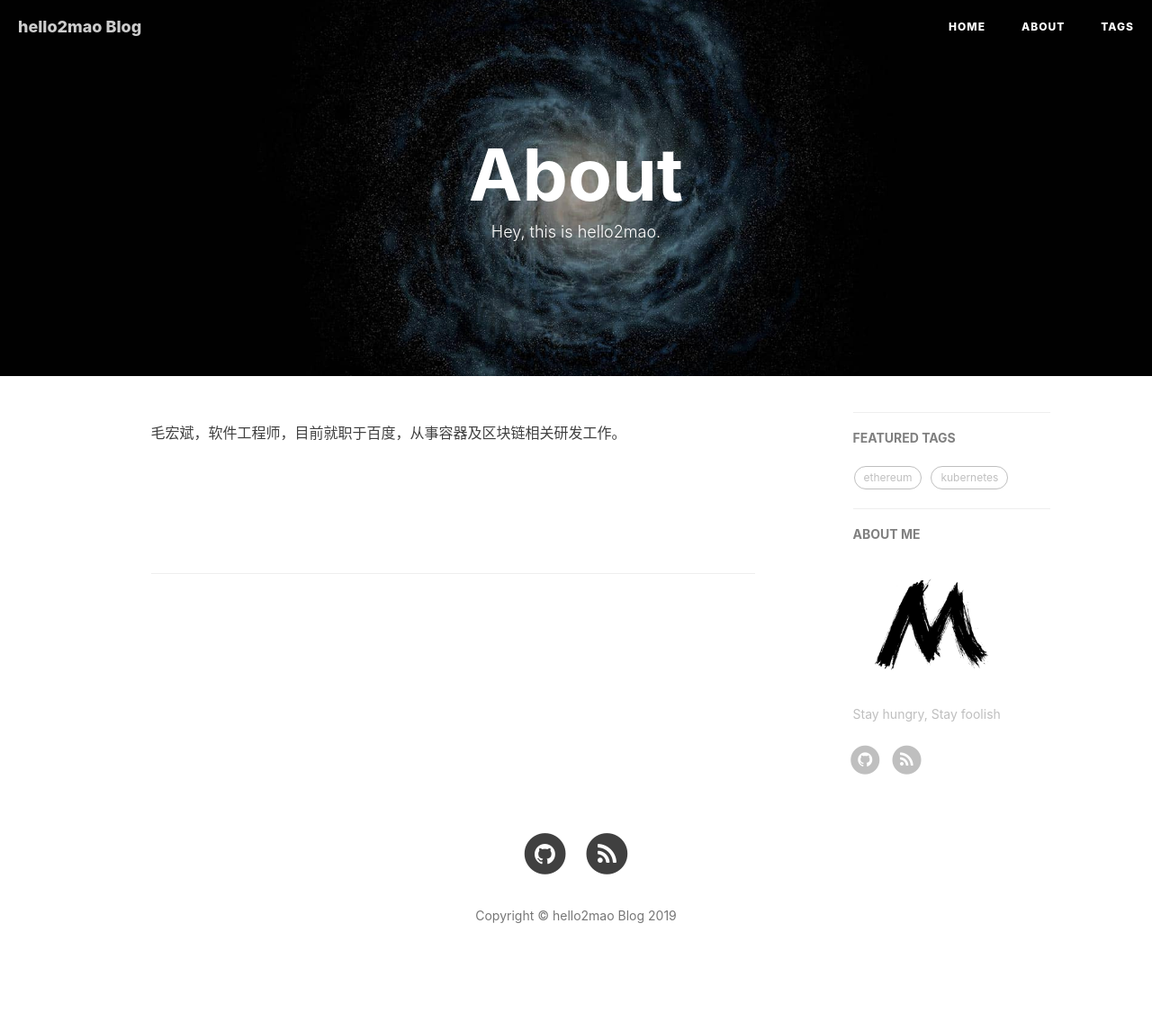
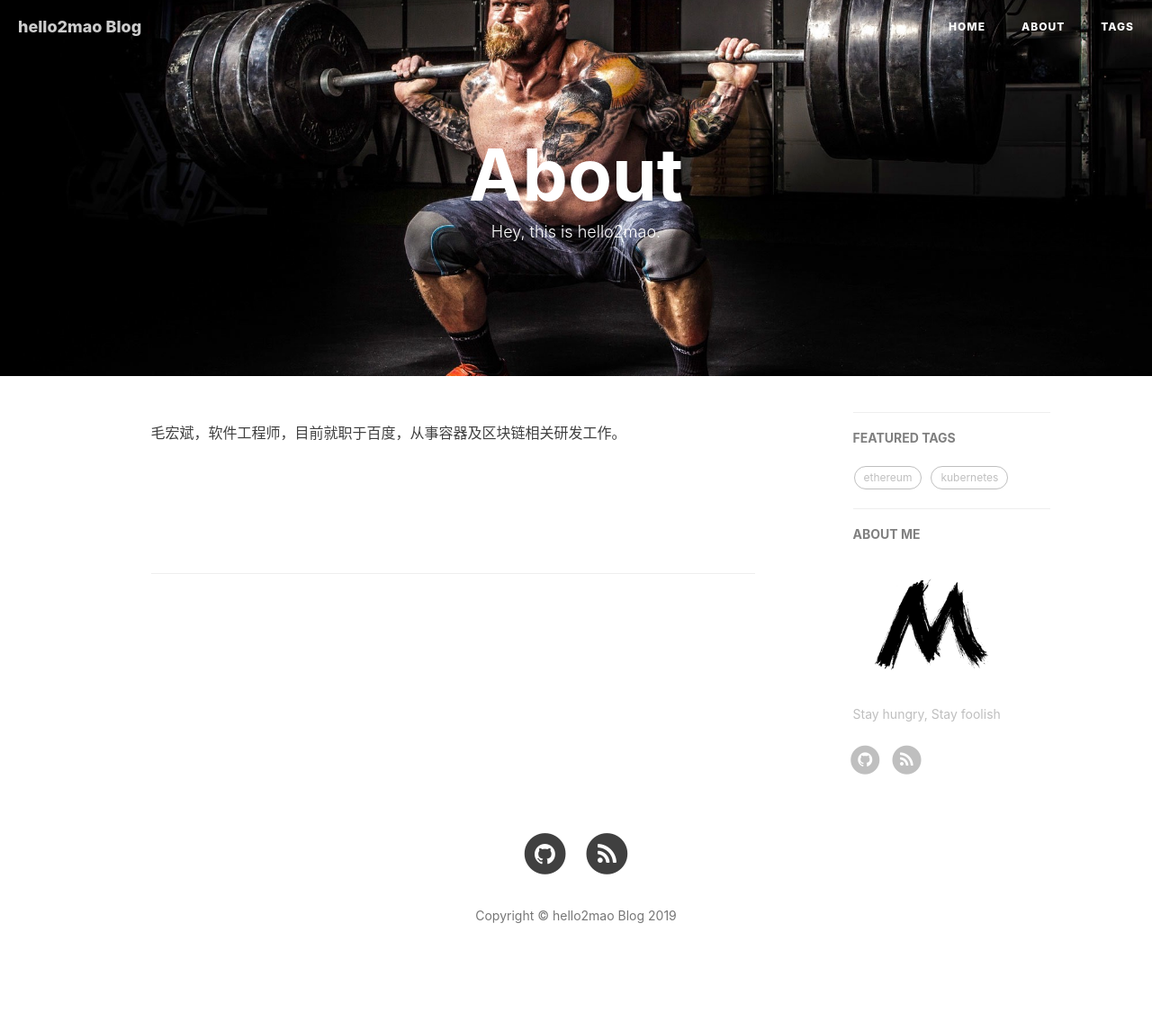
Before and after one commit to hello2mao/hello2mao.github.io, a Jekyll site: the page built from about.html, in a window 1280 px wide. Shown: the whole page at 90% size. Built offline with Jekyll 4.4.1, drawn with Linux system fonts in a browser that asks for light colours; nearby versions of some CDN libraries; comment, search, counter and statistics services are not loaded; grey boxes are pictures that could not be loaded.

Commit message:
Lazy push: 2019年 2月12日 星期二 18时56分49秒 CST

```diff
--- a/about.html
+++ b/about.html
@@ -2,7 +2,7 @@
 layout: page
 title: "About"
 description: "Hey, this is hello2mao."
-header-img: "img/about-bg.jpg"
+header-img: "img/stress.jpeg"
 ---
 
 <div class="zh post-container">
```
Also changed, not shown: img/stress.jpeg (added).
